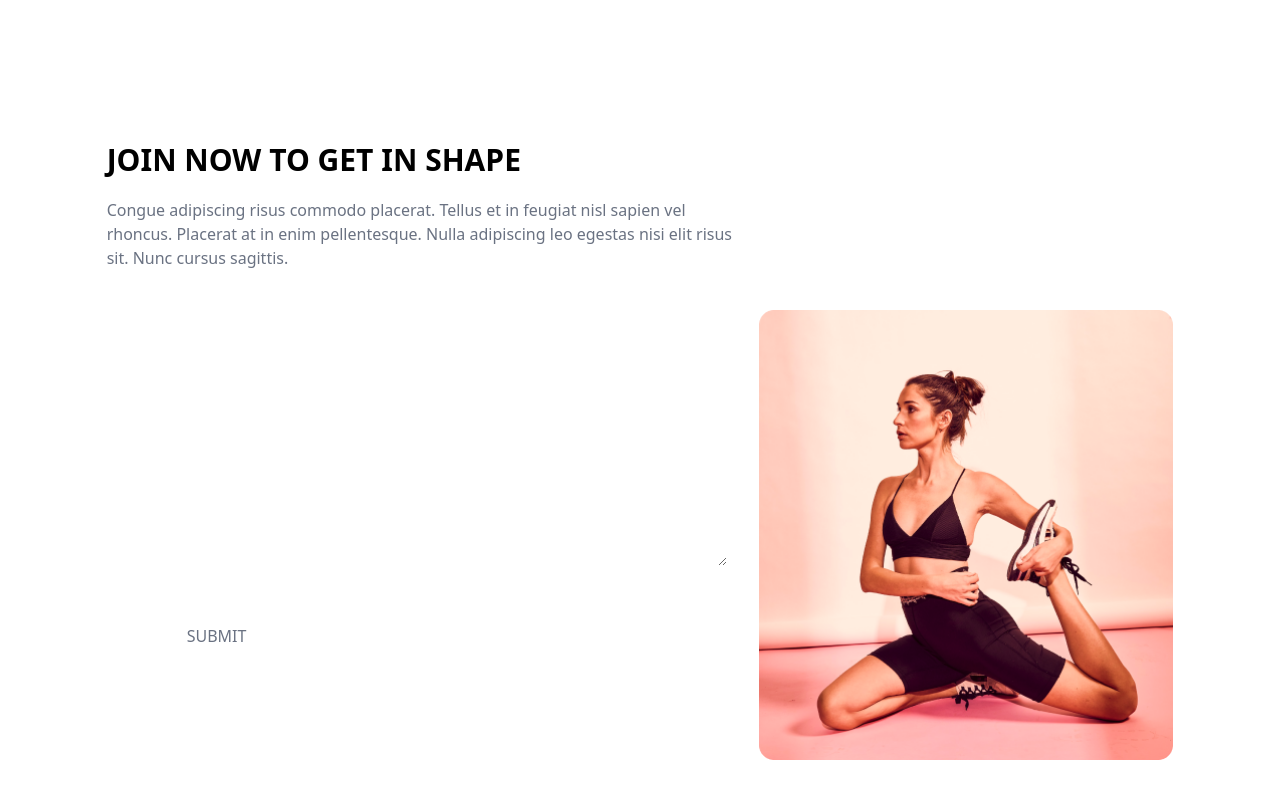
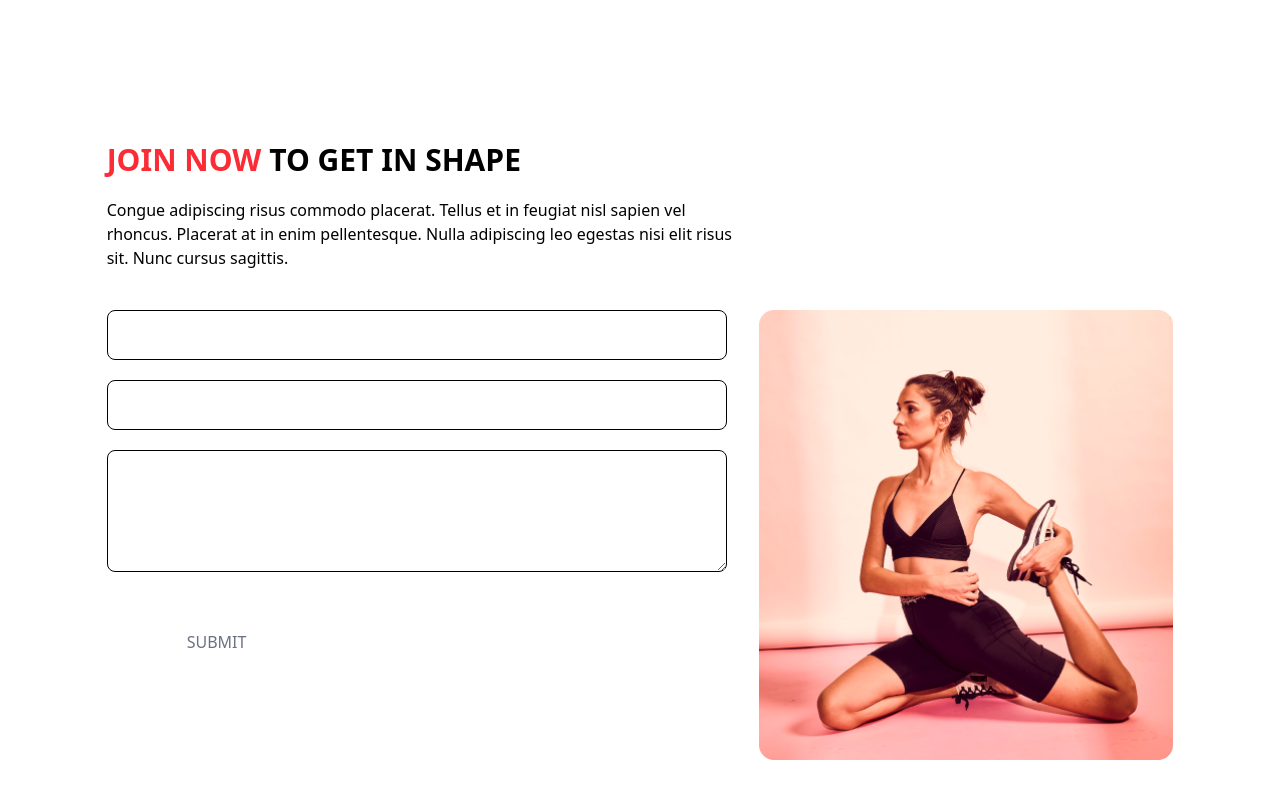
Before and after one commit to TimiMaliki/Sante, a React (Vite) app: page / in a window 1280 px wide. Shown: the part 2661-3459 px from the top of the page. Built offline with nearby package versions, Linux system fonts and the light colour scheme.

Commit message:
Contact Us

```diff
--- a/src/Pages/ContactUs/Contact.tsx
+++ b/src/Pages/ContactUs/Contact.tsx
@@ -9,7 +9,7 @@ type Props = {
 };
 
 const ContactUs = ({ setSelectedPage }: Props) => {
-  const inputStyles = `mb-5 w-full rounded-lg bg-primary-300
+  const inputStyles = `mb-5 w-full rounded-lg bg-white border border-black text-black text-md
   px-5 py-3 placeholder-white`;
 
   const {
@@ -43,9 +43,9 @@ const ContactUs = ({ setSelectedPage }: Props) => {
           }}
         >
           <HText>
-            <span className="text-primary-500">JOIN NOW</span> TO GET IN SHAPE
+            <span className="text-red-500">JOIN NOW</span> TO GET IN SHAPE
           </HText>
-          <p className="my-5">
+          <p className="my-5 text-black">
             Congue adipiscing risus commodo placerat. Tellus et in feugiat nisl
             sapien vel rhoncus. Placerat at in enim pellentesque. Nulla
             adipiscing leo egestas nisi elit risus sit. Nunc cursus sagittis.
@@ -81,7 +81,7 @@ const ContactUs = ({ setSelectedPage }: Props) => {
                 })}
               />
               {errors.name && (
-                <p className="mt-1 text-primary-500">
+                <p className="mt-1 text-red-500">
                   {errors.name.type === "required" && "This field is required."}
                   {errors.name.type === "maxLength" &&
                     "Max length is 100 char."}
@@ -98,7 +98,7 @@ const ContactUs = ({ setSelectedPage }: Props) => {
                 })}
               />
               {errors.email && (
-                <p className="mt-1 text-primary-500">
+                <p className="mt-1 text-red-500">
                   {errors.email.type === "required" &&
                     "This field is required."}
                   {errors.email.type === "pattern" && "Invalid email address."}
@@ -116,7 +116,7 @@ const ContactUs = ({ setSelectedPage }: Props) => {
                 })}
               />
               {errors.message && (
-                <p className="mt-1 text-primary-500">
+                <p className="mt-1 text-red-500">
                   {errors.message.type === "required" &&
                     "This field is required."}
                   {errors.message.type === "maxLength" &&
```
